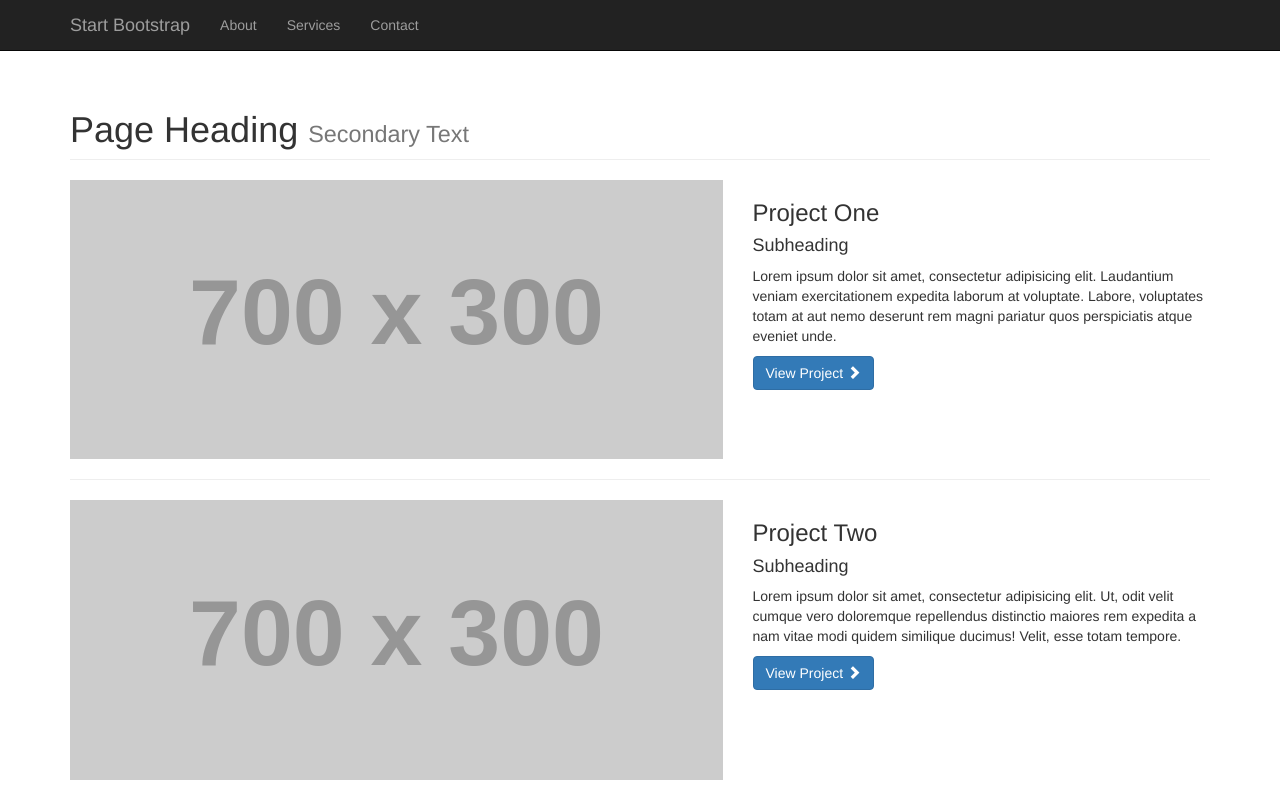
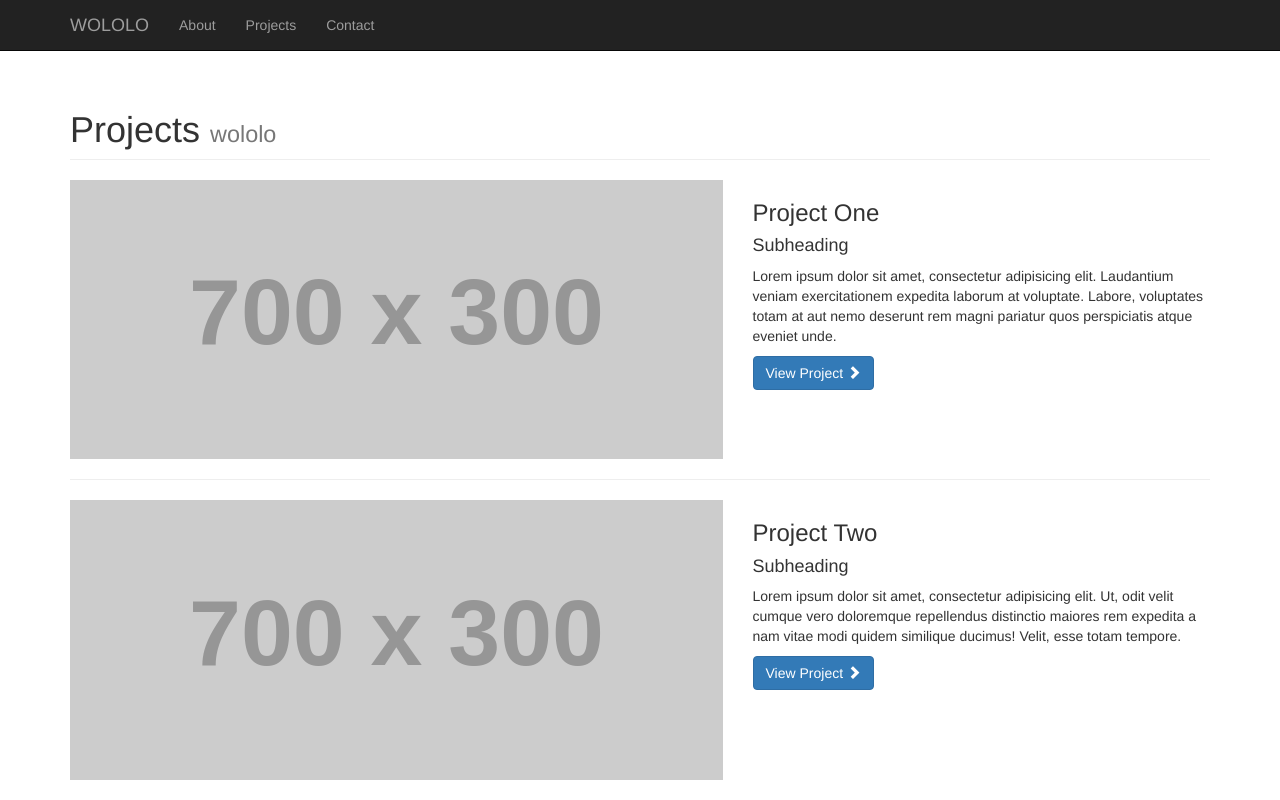
Before and after one commit to xDura/PortfolioWeb, a plain HTML site: page index.html in a window 1280 px wide. Shown: the top 800 px of the page. Drawn offline with Linux system fonts and the light colour scheme; placeholder pictures from the web are drawn by us.

Commit message:
Html: simple changes on strings

```diff
--- a/index.html
+++ b/index.html
@@ -9,7 +9,7 @@
     <meta name="description" content="">
     <meta name="author" content="">
 
-    <title>1 Col Portfolio - Start Bootstrap Template</title>
+    <title>Xavi Durà Portfolio</title>
 
     <!-- Bootstrap Core CSS -->
     <link href="css/bootstrap.min.css" rel="stylesheet">
@@ -39,7 +39,7 @@
                     <span class="icon-bar"></span>
                     <span class="icon-bar"></span>
                 </button>
-                <a class="navbar-brand" href="#">Start Bootstrap</a>
+                <a class="navbar-brand" href="#">WOLOLO</a>
             </div>
             <!-- Collect the nav links, forms, and other content for toggling -->
             <div class="collapse navbar-collapse" id="bs-example-navbar-collapse-1">
@@ -48,7 +48,7 @@
                         <a href="#">About</a>
                     </li>
                     <li>
-                        <a href="#">Services</a>
+                        <a href="#">Projects</a>
                     </li>
                     <li>
                         <a href="#">Contact</a>
@@ -66,8 +66,8 @@
         <!-- Page Heading -->
         <div class="row">
             <div class="col-lg-12">
-                <h1 class="page-header">Page Heading
-                    <small>Secondary Text</small>
+                <h1 class="page-header">Projects
+                    <small>wololo</small>
                 </h1>
             </div>
         </div>
@@ -164,7 +164,7 @@
 
         <hr>
 
-        <!-- Pagination -->
+        <!-- Pagination
         <div class="row text-center">
             <div class="col-lg-12">
                 <ul class="pagination">
@@ -191,8 +191,7 @@
                     </li>
                 </ul>
             </div>
-        </div>
-        <!-- /.row -->
+        </div> -->
 
         <hr>
 
```
